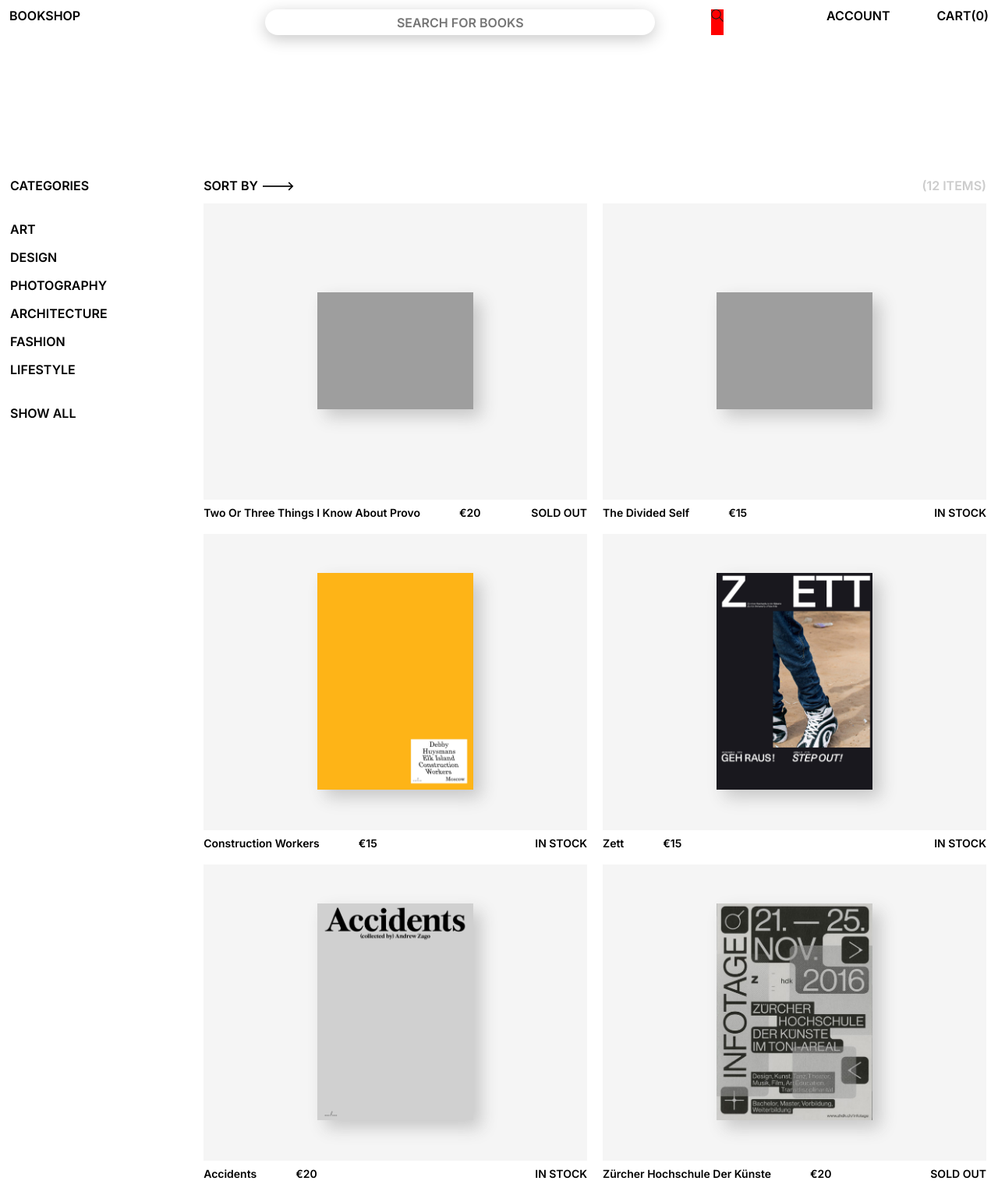
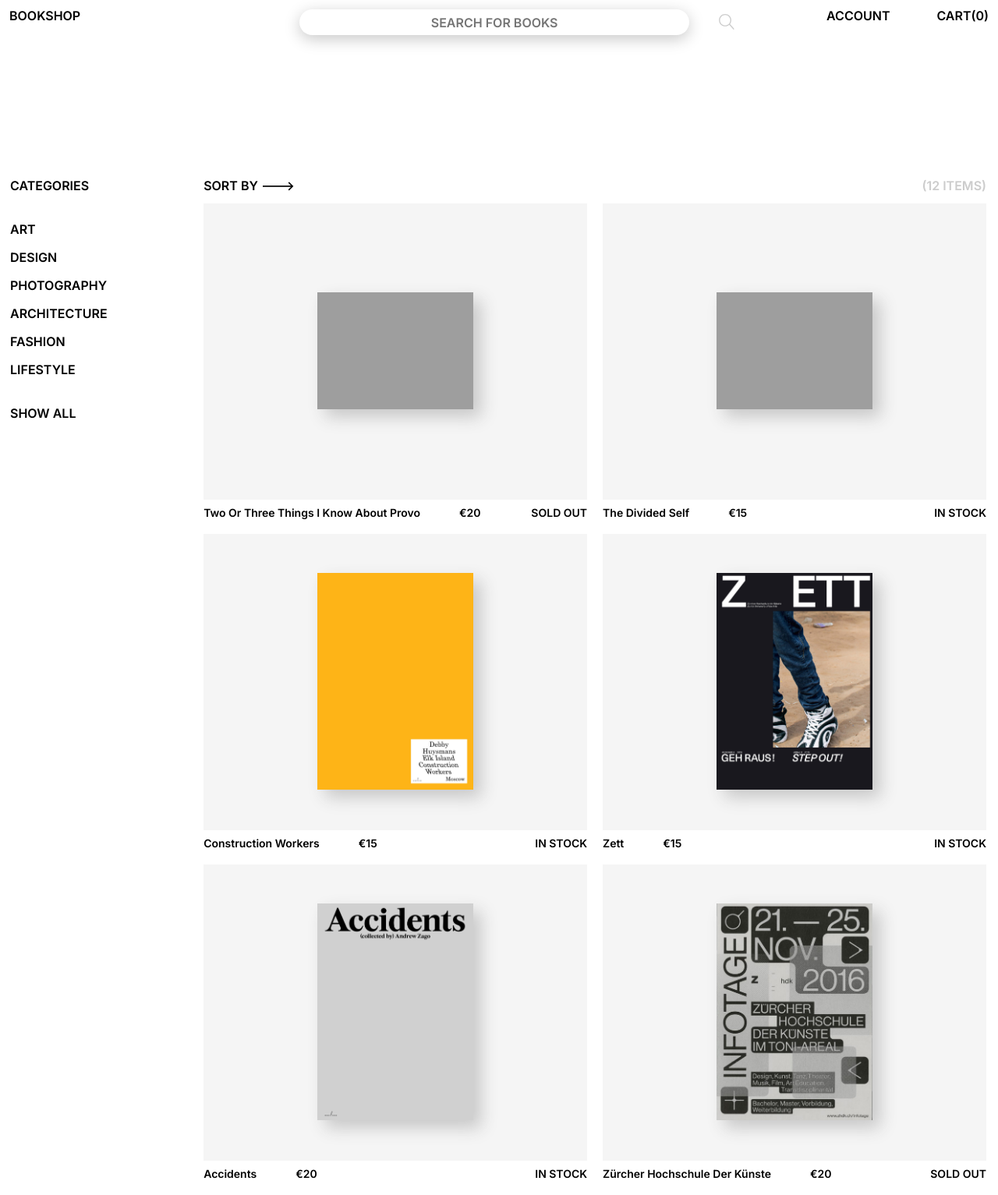
Before and after one commit to sofiegagelmans/BookShop, a PHP site: page / in a window 1280 px wide. Shown: the whole page at 78% size. Run offline with PHP 8.4, Linux system fonts and the light colour scheme; style sheets or scripts are compiled from the project's sources; grey boxes are pictures that could not be loaded.

Commit message:
adding search icon

```diff
--- a/detail_book.html
+++ b/detail_book.html
@@ -20,8 +20,8 @@
             name="search"
           />
           <a href="#" class="search-button">
-            <svg class="icon icon-search">
-              <use xlink:href="./icons/symbol-defs.svg#icon-search"></use>
+            <svg class="icon icon-search-2">
+              <use xlink:href="./icons/symbol-defs.svg#icon-search-2"></use>
             </svg>
           </a>
           <ul>
--- a/index.html
+++ b/index.html
@@ -20,8 +20,8 @@
             name="search"
           />
           <a href="#" class="search-button">
-            <svg class="icon icon-search">
-              <use xlink:href="./icons/symbol-defs.svg#icon-search"></use>
+            <svg class="icon icon-search-2">
+              <use xlink:href="./icons/symbol-defs.svg#icon-search-2"></use>
             </svg>
           </a>
           <ul>
--- a/my_account.html
+++ b/my_account.html
@@ -20,8 +20,8 @@
             name="search"
           />
           <a href="#" class="search-button">
-            <svg class="icon icon-search">
-              <use xlink:href="./icons/symbol-defs.svg#icon-search"></use>
+            <svg class="icon icon-search-2">
+              <use xlink:href="./icons/symbol-defs.svg#icon-search-2"></use>
             </svg>
           </a>
           <ul>
--- a/order_history.html
+++ b/order_history.html
@@ -20,8 +20,8 @@
             name="search"
           />
           <a href="#" class="search-button">
-            <svg class="icon icon-search">
-              <use xlink:href="./icons/symbol-defs.svg#icon-search"></use>
+            <svg class="icon icon-search-2">
+              <use xlink:href="./icons/symbol-defs.svg#icon-search-2"></use>
             </svg>
           </a>
           <ul>
--- a/src/css/styles.scss
+++ b/src/css/styles.scss
@@ -46,7 +46,12 @@ header {
       margin-left: 85px;
     }
     .search-button {
-      background-color: red;
+      position: absolute;
+      text-align: center;
+      font-size: 20px;
+      padding: 5px;
+      padding-top: 6px;
+      margin-left: 905px;
     }
     ul {
       display: flex;
```
